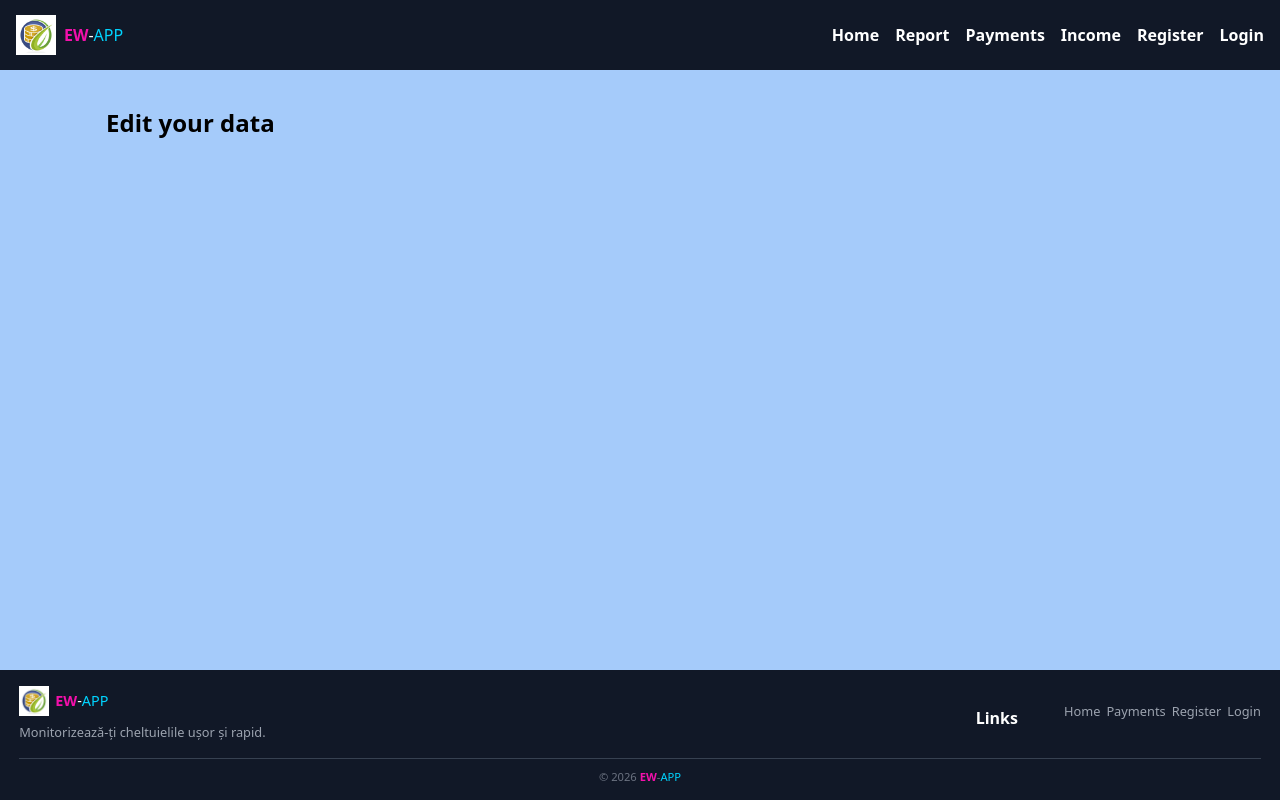
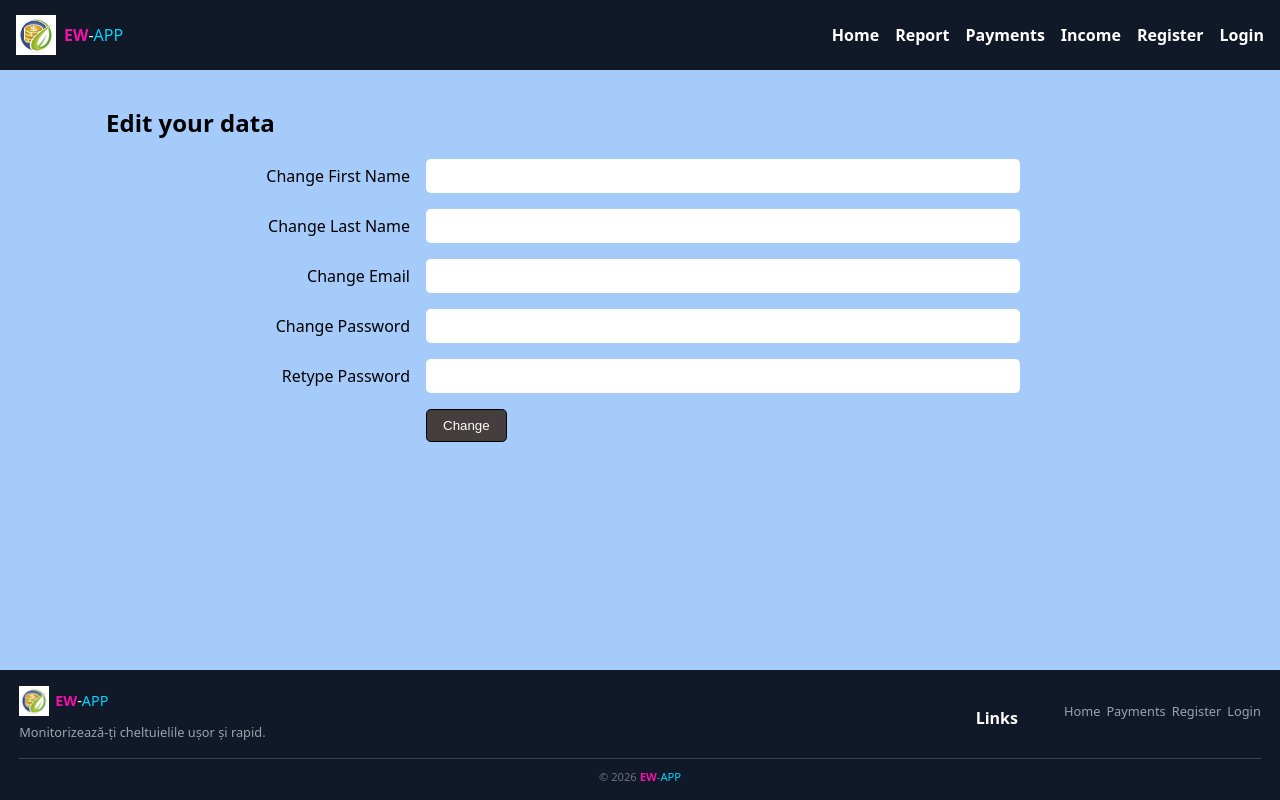
Before and after one commit to Ovidiu-Martalogu/ew-app, a React (Vite) app: page /user in a window 1280 px wide. Built offline with nearby package versions, Linux system fonts and the light colour scheme.

Commit message:
insert form in EditUser

```diff
--- a/src/features/Auth/EditUser.tsx
+++ b/src/features/Auth/EditUser.tsx
@@ -1,9 +1,69 @@
 
 
-export function EditUser(){
 
 
-    return(
-        <h2>Edit your data</h2>
+export function EditUser() {
+
+
+    return (
+        <>
+
+            <h2>Edit your data</h2>
+            <form className="brandForm" >
+
+
+                <label htmlFor="firstName">Change First Name</label>
+                <input
+                    type="text"
+                    id="firstName"
+                    name="firstName"
+
+                    onChange={EditUser}
+                />
+
+
+                <label htmlFor="lastName">Change Last Name</label>
+                <input
+                    type="text"
+                    id="lastName"
+                    name="lastName"
+
+                    onChange={EditUser}
+                />
+
+                <label htmlFor="email">Change Email</label>
+                <input
+                    type="email"
+                    id="email"
+                    name="email"
+
+                    onChange={EditUser}
+                />
+
+
+                <label htmlFor="password">Change Password</label>
+                <input
+                    type="password"
+                    id="password"
+                    name="password"
+
+                    onChange={EditUser}
+                />
+
+                <label htmlFor="retypePassword">Retype Password</label>
+                <input
+                    type="password"
+                    id="retypePassword"
+                    name="retypePassword"
+
+                    onChange={EditUser}
+                />
+
+
+
+                <button type="submit">Change</button>
+            </form>
+
+        </>
     )
 }
```
